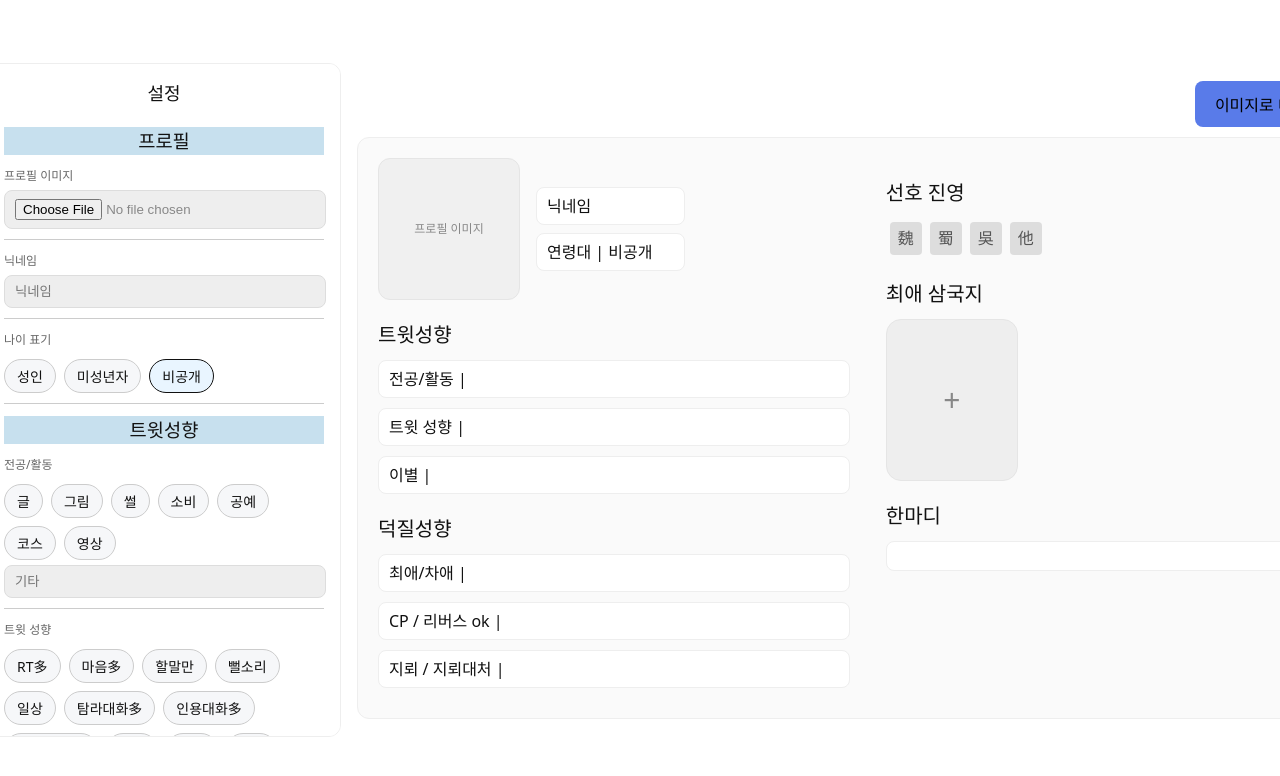
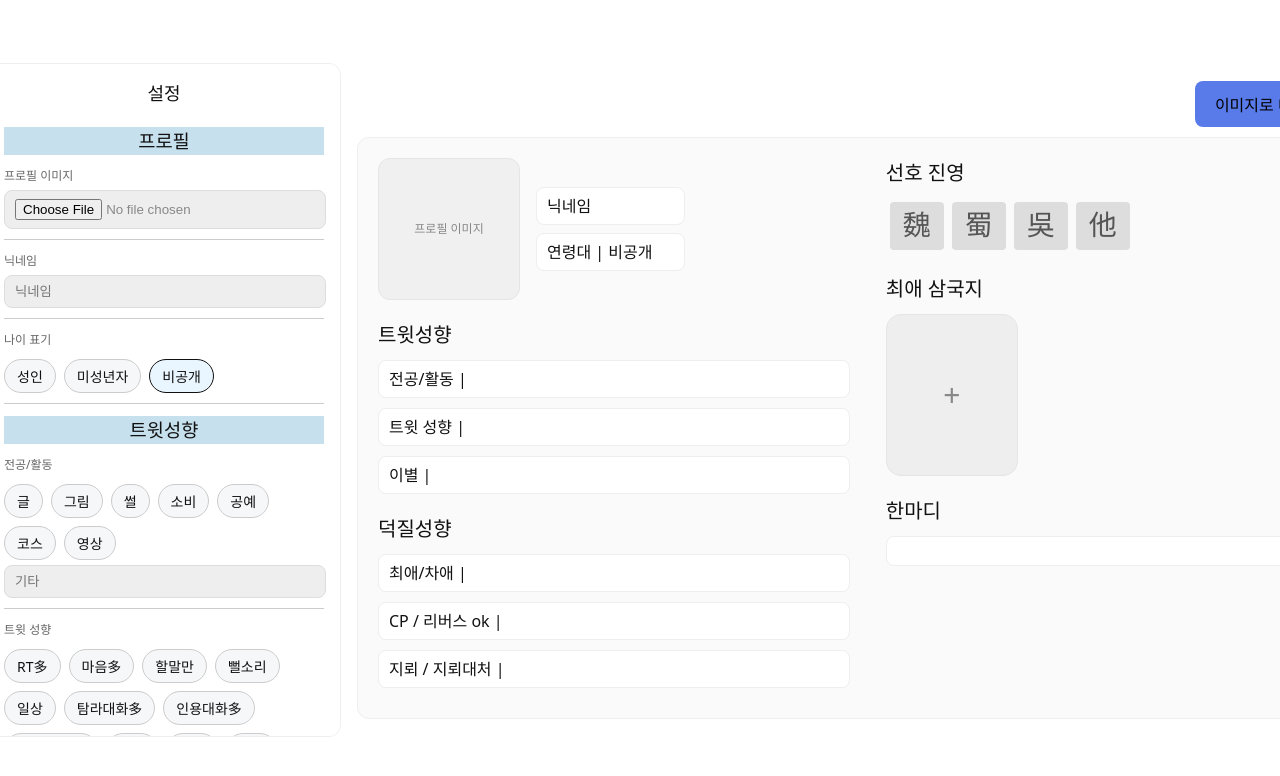
Before and after one commit to kimJAVAN/intro3kingdoms, a React (Vite) app: page / in a window 1280 px wide. Shown: the top 776 px of the page. Built offline with nearby package versions, Linux system fonts and the light colour scheme; a web font is replaced by a local one.

Commit message:
20250912 폰트사이즈 변경

```diff
--- a/src/Component/Main/Main.css
+++ b/src/Component/Main/Main.css
@@ -183,6 +183,9 @@
   margin-bottom: 10px;
   margin-top: 20px;
 }
+.pageWrap .large-text.no-margin{
+  margin-top: 0;
+}
 .pageWrap .chipsRow{
   margin-top:10px;
 }
@@ -221,6 +224,19 @@
   width: 130px;
   word-break: break-word;
   white-space: normal;
+  text-align: center;
+}
+.pageWrap .choose-jin-btn{
+  width: 38px;
+  text-align: center;
+  aspect-ratio: 1/1;
+  height: 40px;
+  line-height: 37px;
+  display: flex;
+  justify-content: center;
+  align-items: center;
+  font-size: 28px;
+  /* padding: 0; */
 }
 
 .pageWrap .kopubdotum {
--- a/src/Component/Main/Main.jsx
+++ b/src/Component/Main/Main.jsx
@@ -299,10 +299,12 @@ export default function Main() {
           </div>
 
           <div className='img-area'>
-            <p className='large-text'>선호 진영</p>
+            <p className='large-text no-margin'>선호 진영</p>
             <div className='choose-area'>
               {['魏','蜀','吳','他'].map(side => (
-                <div key={side} style={{
+                <div key={side}
+                  className='choose-jin-btn'
+                style={{
                   display:'inline-block',
                   padding:'4px 8px',
                   margin:'4px',
```
